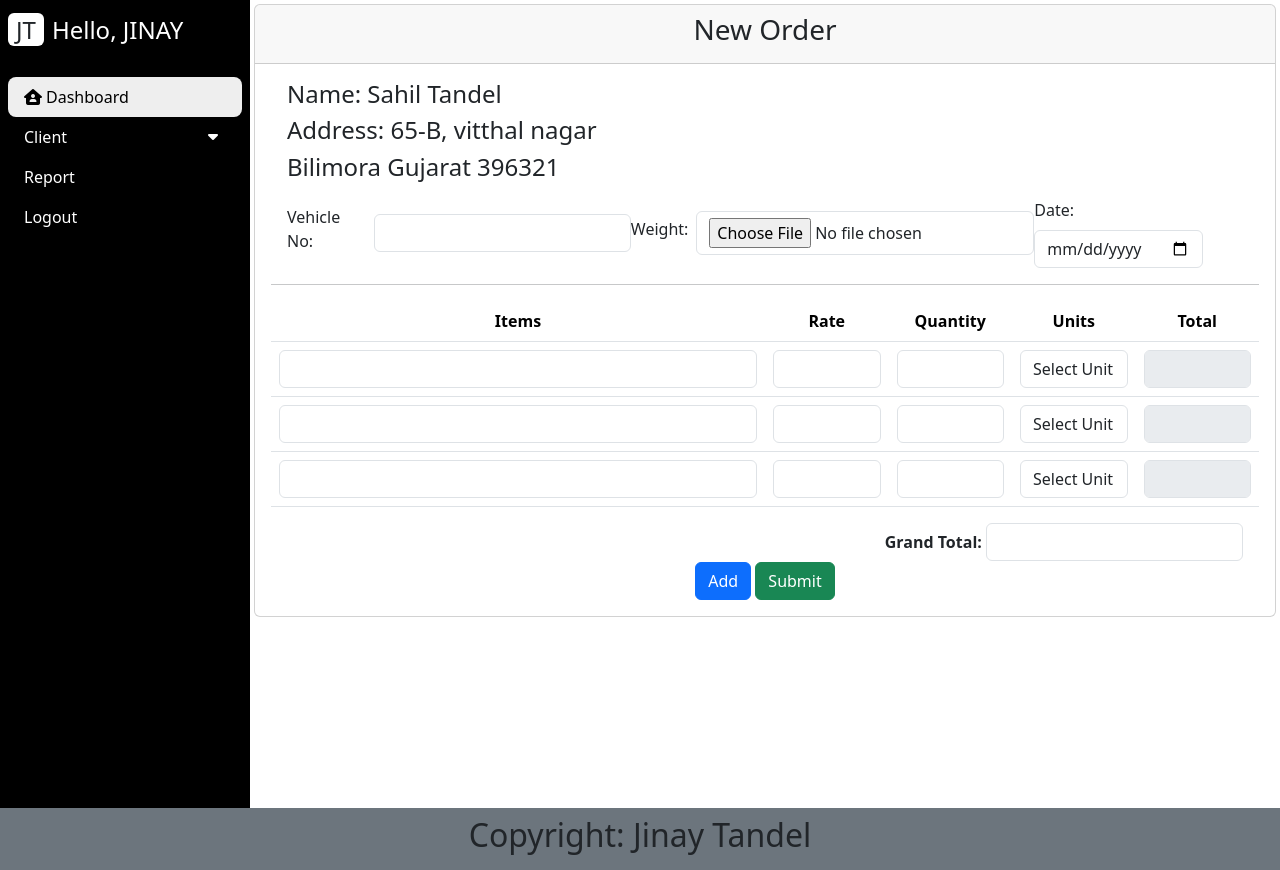
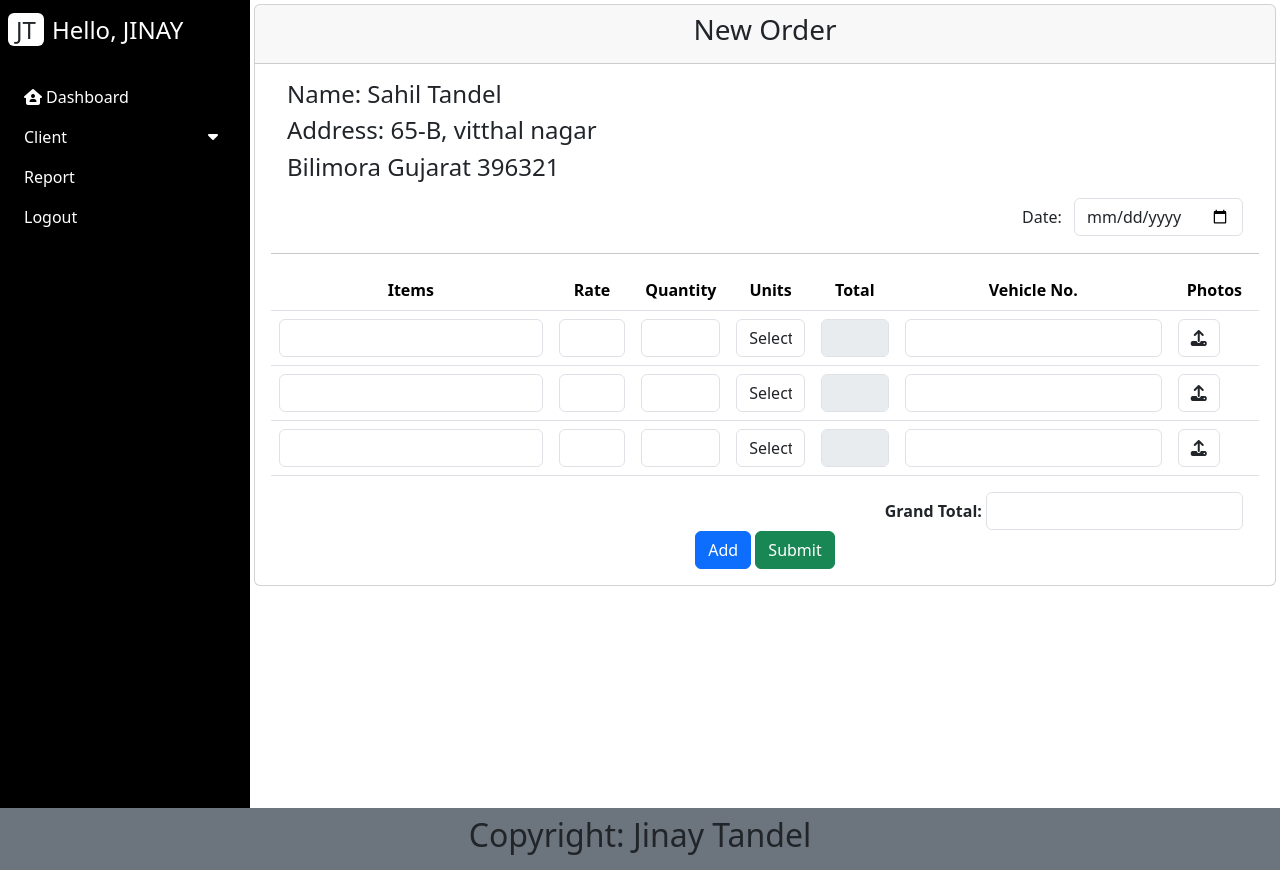
Before and after one commit to jinayt/retailshop_invoicing_reporting, a Django app: page /addorder/1/ in a window 1280 px wide. Run offline with Django 5.2, Linux system fonts and the light colour scheme; a user stored in the database is signed in; data comes from the database, SQL or seed files in the repository.

Commit message:
27-05-2025 photo update

```diff
--- a/home/templates/base.html
+++ b/home/templates/base.html
@@ -21,11 +21,12 @@
 
         <ul class="list-unstyled px-2">
           {% if user.is_authenticated and user.is_staff%}
-            <li class="active"><a href="{% url "admindashboard" %}" class="text-decoration-none px-3 py-2 d-block"><i class="fa-solid fa-house-user"></i><span class="ms-1">Dashboard</span></a></li>
+            <li class=""><a href="{% url "admindashboard" %}" class="text-decoration-none px-3 py-2 d-block"><i class="fa-solid fa-house-user"></i><span class="ms-1">Dashboard</span></a></li>
             <li class=""><a href="#" class="text-decoration-none px-3 py-2 d-block collapsed has-dropdown d-flex justify-content-between" data-bs-toggle="collapse" data-bs-target="#ord-menu" aria-expanded="true" aria-controls="ord-menu">
               <span class="">Client</span><i class="fa-solid fa-sort-down py-0 px-2"></i></a>
               <ul id="ord-menu" class="sidebar-dropdown list-unstyled collapse" data-bs-parent="#sidebar" >
-                <li class="sidebar-item"><a class="text-decoration-none px-3 py-2 d-block" href="{% url "client" %}">Add Client</a></li>
+                <li class="sidebar-item"><a class="text-decoration-none px-3 py-2 d-block" href="{% url "client" %}">View Client</a></li>
+                <li class="sidebar-item"><a class="text-decoration-none px-3 py-2 d-block" href="{% url "addclient" %}">Add Client</a></li>
                 <li class="sidebar-item"><a class="text-decoration-none px-3 py-2 d-block" href="#">Delete</a></li>
               </ul>
             </li>
--- a/order/models.py
+++ b/order/models.py
@@ -21,8 +21,6 @@ class Order(models.Model):
     order_id = models.AutoField(primary_key=True)
     client_id = models.ForeignKey(Client, on_delete=models.CASCADE)
     order_date = models.DateField()
-    truck_number = models.CharField(max_length=50)
-    weight = models.ImageField(upload_to='image/', null=True, blank=True)
     last_update = models.DateTimeField(auto_now=True)
 
 class OrderItems(models.Model):
@@ -32,6 +30,8 @@ class OrderItems(models.Model):
     quantity = models.DecimalField(max_digits=14, decimal_places=2)
     rate = models.DecimalField(max_digits=14, decimal_places=2)
     units = models.CharField(max_length=20,null=True)
+    truck_number = models.CharField(max_length=20, null=True)
+    weight = models.ImageField(upload_to='image/', null=True, blank=True)
     last_update = models.DateTimeField(auto_now=True)
 
 class Payment(models.Model):
--- a/order/static/addorder.js
+++ b/order/static/addorder.js
@@ -14,6 +14,9 @@ $(document).ready(function(){
                                 '<option value="LTR">LTR</option>'+
                             '</select></td>'+
                             '<td><input class="form-control" type="number" id="" name="total[]" placeholder="" min=0 disabled></td>'+
+                            '<td><input  class="form-input" type="text" name="vehicle_no[]"></td>'+
+                            '<td><label class="form-input" style="cursor: pointer;"><i class="fa-solid fa-upload">'+
+                            '</i><input type="file" name="weight[]" style="display: none;"></label></td>'+
             '</tr>'
         );
     });
--- a/order/static/sidebar.css
+++ b/order/static/sidebar.css
@@ -21,7 +21,7 @@ hr .hr-color{
 .sidebar li.active{
     background: #eee;
     border-radius: 8px;
-}
+} */
 
 .sidebar li.active a, .sidebar li.active a:hover{
     color:#000;
--- a/order/templates/addorder.html
+++ b/order/templates/addorder.html
@@ -14,10 +14,6 @@
                 <form action="" method="post" enctype="multipart/form-data">
                     {% csrf_token %}
                     <div class="d-flex align-items-center px-3 mt-3">
-                            <label class="form-label me-2" for="vehicle_no">Vehicle No: </label>
-                            <input  class="form-input" type="text" name="vehicle_no">
-                            <label class="form-label me-2" for="weight">Weight: </label>
-                            <input  class="form-input" type="file" name="weight">
 
                         <div class="ms-auto">
                             <label class="form-label me-2" for="orderdate">Date: </label>
@@ -34,6 +30,8 @@
                                 <th class="text-center"style="width:10%">Quantity</th>
                                 <th class="text-center"style="width:10%">Units</th>
                                 <th class="text-center"style="width:10%">Total</th>
+                                <th class="text-center"style="width:10%">Vehicle No.</th>
+                                <th class="text-center"style="width:10%">Photos</th>
                             </tr>
                         </thead>
                         <tbody>
@@ -50,6 +48,11 @@
                                         <option value="PCS">PCS</option>
                                     </select></td>
                                     <td><input class="form-control" type="number" id="" name="total[]" placeholder="" min=0 disabled></td>
+                                    <td><input  class="form-input" type="text" name="vehicle_no[]"></td>
+                                    <td><label class="form-input" style="cursor: pointer;">
+                                        <i class="fa-solid fa-upload"></i>
+                                        <input type="file" name="weight[]" style="display: none;">
+                                    </label></td>
                             </tr>
                             <tr>
                                 <td><input class="form-control" type="text" id="" name="item_name[]" placeholder=""></td>
@@ -64,6 +67,11 @@
                                     <option value="PCS">PCS</option>
                                 </select></td>
                                 <td><input class="form-control" type="number" id="" name="total[]" placeholder="" min=0 disabled></td>
+                                <td><input  class="form-input" type="text" name="vehicle_no[]"></td>
+                                    <td><label class="form-input" style="cursor: pointer;">
+                                        <i class="fa-solid fa-upload"></i>
+                                        <input type="file" name="weight[]" style="display: none;">
+                                    </label></td>
                             </tr>
                             <tr>
                                 <td><input class="form-control" type="text" id="" name="item_name[]" placeholder=""></td>
@@ -78,6 +86,12 @@
                                     <option value="PCS">PCS</option>
                                 </select></td>
                                 <td><input class="form-control" type="number" id="" name="total[]" placeholder="" min=0 disabled></td>
+                                <td><input  class="form-input" type="text" name="vehicle_no[]"></td>
+                                <td><label class="form-input" style="cursor: pointer;">
+                                        <i class="fa-solid fa-upload"></i>
+                                        <input type="file" name="weight[]" style="display: none;">
+                                    </label>
+                                </td>
                             </tr>
 
                         </tbody>
--- a/order/views.py
+++ b/order/views.py
@@ -31,7 +31,7 @@ def add_order(request, client_id):
                 rate = [rate for rate in request.POST.getlist('rate[]') if rate.strip()]
                 units = [unit for unit in request.POST.getlist('units[]') if unit.strip()]
                 weight = request.FILES.get('weight')
-                total_amt  = request.POST.get('vehicle_no')
+                total_amt  = request.POST.get('grandtotal')
 
                 if len(items_name) == len(quantity) and len(quantity) == len(rate):
                     new_order = Order.objects.create(client_id=client_details,
@@ -51,7 +51,11 @@ def add_order(request, client_id):
                         total += Decimal(quantity[x]) * Decimal(rate[x])
                         print(total)
 
-
+                    Payment.objects.create(order_id= new_order,
+                                           status = 'Dr',
+                                           amount = total_amt,
+                                           roundoff = Null
+                                           )
 
                     new_order.weight = weight
                     new_order.save()
```
Also changed, not shown: order/templates/newclient.html (+6 -6 lines), README.md (deleted), db.sqlite3, media/image/OIP.jpg (deleted), order/migrations/0006_remove_order_truck_number_remove_order_weight_and_more.py (added).
